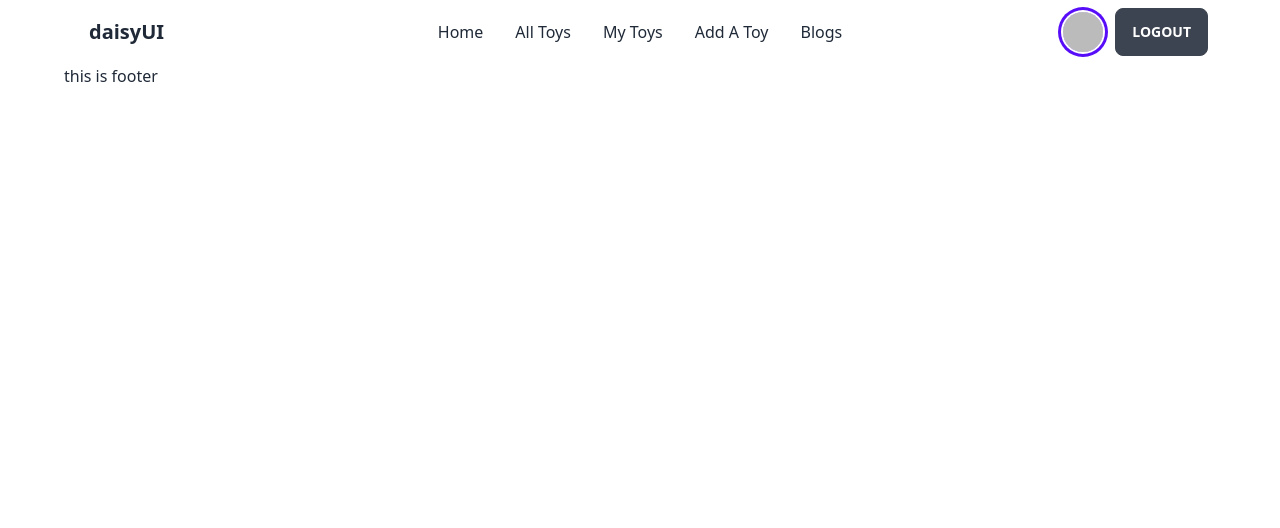
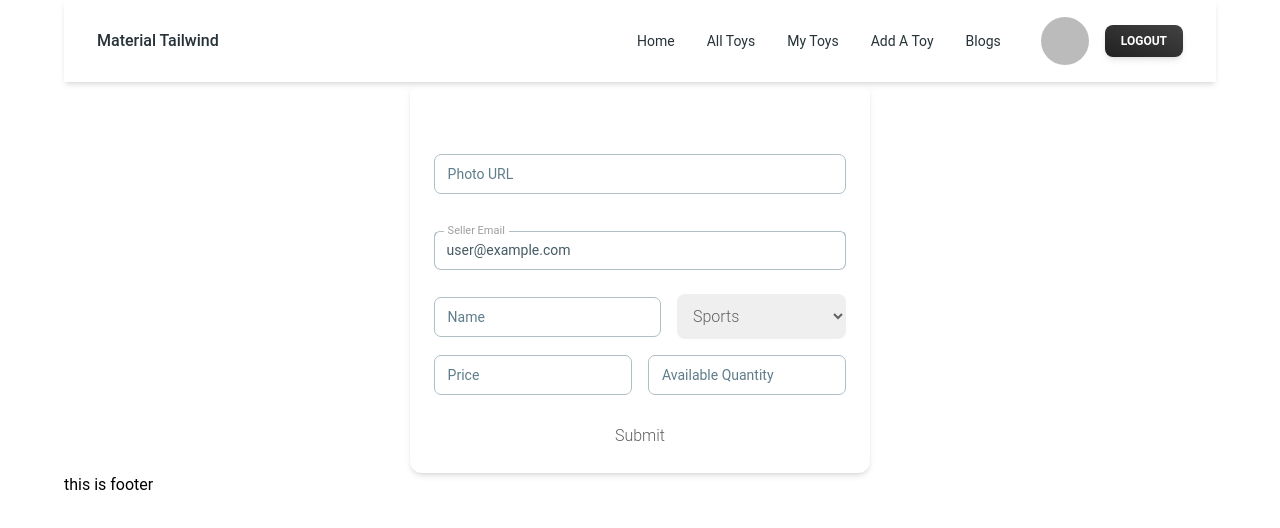
Before and after one commit to polash016/toy-express-client, a React (Vite) app: page /addToys in a window 1280 px wide. Shown: the top 528 px of the page. Built offline with nearby package versions, Linux system fonts and the light colour scheme; no server answers; sample sign-in values are in the browser's storage.

Commit message:
changed components from daisyui to materialui & changed add toy form & created dynamic email link in Mytoys

```diff
--- a/package.json
+++ b/package.json
@@ -10,12 +10,13 @@
     "preview": "vite preview"
   },
   "dependencies": {
-    "daisyui": "^2.51.6",
+    "@material-tailwind/react": "^2.0.1",
     "firebase": "^9.22.0",
     "localforage": "^1.10.0",
     "match-sorter": "^6.3.1",
     "react": "^18.2.0",
     "react-dom": "^18.2.0",
+    "react-hook-form": "^7.43.9",
     "react-icons": "^4.8.0",
     "react-router-dom": "^6.11.2",
     "react-tabs": "^6.0.1",
--- a/src/pages/AddToy/AddToy.jsx
+++ b/src/pages/AddToy/AddToy.jsx
@@ -1,11 +1,121 @@
-
+import { useForm } from "react-hook-form";
+// import React from "react";
+import {
+  Card,
+  CardBody,
+  Input,
+  Button,
+  Tabs,
+  TabPanel,
+  Option,
+  Select,
+} from "@material-tailwind/react";
+import { useContext } from "react";
+import { AuthContext } from "../../provider/AuthProvider";
 
 const AddToy = () => {
-    return (
-        <div>
+    const {user} = useContext(AuthContext)
+  const {
+    register,
+    handleSubmit,
+    formState: { errors },
+  } = useForm();
+  const onSubmit = (data) => {
+    console.log(data);
+    fetch("http://localhost:5000/addToy", {
+      method: "POST",
+      headers: {
+        "content-type": "application/json",
+      },
+      body: JSON.stringify(data),
+    })
+      .then((res) => res.json())
+      .then((result) => {
+        console.log(result);
+      });
+  };
+  return (
+    <div>
+      <Card
+        className="w-full max-w-[40%] mx-auto"
+        style={{
+          backgroundImage: `url(${""})`,
+          backgroundPosition: "center",
+          backgroundSize: "cover",
+          backgroundRepeat: "no-repeat",
+        }}
+      >
+        <CardBody>
+          <Tabs>
+            {/* <TabsHeader>
+                <Tab>Add Toy</Tab>
+              </TabsHeader> */}
+            <TabPanel value="card" className="p-0">
+              <form
+                onSubmit={handleSubmit(onSubmit)}
+                className="mt-12 flex flex-col gap-3"
+              >
+                <div>
+                  <Input
+                    label="Photo URL"
+                    {...register("picture_url", { required: true })}
+                  />
+                  {errors.picture_url && <span>This field is required</span>}
+                </div>
 
-        </div>
-    );
+                <div>
+                  <div className="my-6">
+                    <Input
+                      label="Seller Email"
+                      value={user.email}
+                      {...register("seller_email", { required: true })}
+                    />
+                    {errors.picture_url && <span>This field is required</span>}
+                  </div>
+                  <div className="my-4 flex items-center gap-4">
+                    <Input
+                      label="Name"
+                      maxLength={5}
+                      containerProps={{ className: "min-w-[72px]" }}
+                      {...register("name")}
+                    />
+
+                    <select
+                      className="p-3 rounded-lg border-solid border-slate-300 w-72"
+                      label="Category"
+                      {...register("sub_category")}
+                      maxLength={5}
+                    >
+                      <option value="Sports">Sports</option>
+                      <option value="Truck">Truck</option>
+                      <option value="Regular">Regular</option>
+                      <option  value="Mini Fire Truck">Fire Truck </option>
+                    </select>
+                  </div>
+                  <div className="my-4 flex items-center gap-4">
+                    <Input
+                      label="Price"
+                      maxLength={5}
+                      containerProps={{ className: "min-w-[72px]" }}
+                      {...register("price")}
+                    />
+                    <Input
+                      label="Available Quantity"
+                      maxLength={4}
+                      containerProps={{ className: "min-w-[72px]" }}
+                      {...register("available_quantity")}
+                    />
+                  </div>
+                </div>
+                {/* <Button size="lg">Pay Now</Button> */}
+                <input className="btn" type="submit" value="Submit" />
+              </form>
+            </TabPanel>
+          </Tabs>
+        </CardBody>
+      </Card>
+    </div>
+  );
 };
 
 export default AddToy;
--- a/src/shared/NavBar/NavBar.jsx
+++ b/src/shared/NavBar/NavBar.jsx
@@ -1,92 +1,263 @@
-import { useContext } from "react";
+import React, { useContext } from "react";
 import { Link } from "react-router-dom";
 import { AuthContext } from "../../provider/AuthProvider";
+import {
+  Navbar,
+  MobileNav,
+  Typography,
+  Button,
+  IconButton,
+  Avatar,
+} from "@material-tailwind/react";
 
 const NavBar = () => {
-    const {user, logOut} = useContext(AuthContext)
+  const { user, logOut } = useContext(AuthContext);
 
   const handleLogout = () => {
     logOut()
       .then()
-        .catch(error => {
+      .catch((error) => {
         console.log(error);
-        })
-    }
+      });
+  };
+  const [openNav, setOpenNav] = React.useState(false);
+
+  React.useEffect(() => {
+    window.addEventListener(
+      "resize",
+      () => window.innerWidth >= 960 && setOpenNav(false)
+    );
+  }, []);
+
+  const navList = (
+    <ul className="mb-4 mt-2 flex flex-col gap-2 lg:mb-0 lg:mt-0 lg:flex-row lg:items-center lg:gap-6">
+      <Typography
+        as="li"
+        variant="small"
+        color="blue-gray"
+        className="p-1 font-normal "
+      >
+        <Link to="/" className="justify-between">
+          Home
+        </Link>
+      </Typography>
+      <Typography
+        as="li"
+        variant="small"
+        color="blue-gray"
+        className="p-1 font-normal "
+      >
+        <Link to="/allToys" className="justify-between">
+          All Toys
+        </Link>
+      </Typography>
+      <Typography
+        as="li"
+        variant="small"
+        color="blue-gray"
+        className="p-1 font-normal "
+      >
+        <Link className="flex items-center" to="/myToys">
+          My Toys
+        </Link>
+      </Typography>
+      <Typography
+        as="li"
+        variant="small"
+        color="blue-gray"
+        className="p-1 font-normal"
+      >
+        <Link to="/addToys">Add A Toy</Link>
+      </Typography>
+      <Typography
+        as="li"
+        variant="small"
+        color="blue-gray"
+        className="p-1 font-normal"
+      >
+        <Link to="/blogs">Blogs</Link>
+      </Typography>
+    </ul>
+  );
+
   return (
-    <div className="navbar bg-base-100">
-      <div className="navbar-start">
-        <div className="dropdown">
-          <label tabIndex={0} className="btn btn-ghost lg:hidden">
+    <>
+      <Navbar className="sticky bg-opacity-100 inset-0 z-10 h-max max-w-full rounded-none py-2 px-4 lg:px-8 lg:py-4">
+        <div className="flex items-center justify-between text-blue-gray-900">
+          <Typography
+            as="a"
+            href="#"
+            className="mr-4 cursor-pointer py-1.5 font-medium"
+          >
+            Material Tailwind
+          </Typography>
+          <div className="flex items-center gap-4">
+            <div className="mr-1 hidden lg:block">{navList}</div>
+            {/* <Avatar src="/img/face-2.jpg" alt="avatar" /> */}
+            {user && (
+              <div className="ml-4">
+                <Avatar title={user?.email} src={user?.photoURL} />
+              </div>
+            )}
+            {user ? (
+              <Link>
+                <Button
+                  onClick={handleLogout}
+                  variant="gradient"
+                  size="sm"
+                  className="hidden lg:inline-block"
+                >
+                  <span>Logout</span>
+                </Button>
+              </Link>
+            ) : (
+              <Link to="/login">
+                <Button
+                  variant="gradient"
+                  size="sm"
+                  className="hidden lg:inline-block"
+                >
+                  <span>Login</span>
+                </Button>
+              </Link>
+            )}
+            <IconButton
+              variant="text"
+              className="ml-auto h-6 w-6 text-inherit hover:bg-transparent focus:bg-transparent active:bg-transparent lg:hidden"
+              ripple={false}
+              onClick={() => setOpenNav(!openNav)}
+            >
+              {openNav ? (
                 <svg
                   xmlns="http://www.w3.org/2000/svg"
-              className="h-5 w-5"
                   fill="none"
+                  className="h-6 w-6"
                   viewBox="0 0 24 24"
                   stroke="currentColor"
+                  strokeWidth={2}
                 >
                   <path
                     strokeLinecap="round"
                     strokeLinejoin="round"
-                strokeWidth="2"
-                d="M4 6h16M4 12h8m-8 6h16"
+                    d="M6 18L18 6M6 6l12 12"
                   />
                 </svg>
-          </label>
-          <ul
-            tabIndex={0}
-            className="menu menu-compact dropdown-content mt-3 p-2 shadow bg-base-100 rounded-box w-52"
+              ) : (
+                <svg
+                  xmlns="http://www.w3.org/2000/svg"
+                  className="h-6 w-6"
+                  fill="none"
+                  stroke="currentColor"
+                  strokeWidth={2}
                 >
-            <li>
-              <a>Home</a>
-            </li>
-            <li tabIndex={0}>
-              <Link to='/allToys' className="justify-between">All Toys</Link>
-            </li>
-            <li>
-            <Link to='/myToys'>My Toys</Link>
-            </li>
-            <li>
-            <Link to='/addToys'>Add A Toy</Link>
-          </li>
-          <li>
-            <Link to='/blogs'>Blogs</Link>
-          </li>
-          </ul>
-        </div>
-        <a className="btn btn-ghost normal-case text-xl">daisyUI</a>
-      </div>
-      <div className="navbar-center hidden lg:flex">
-        <ul className="menu menu-horizontal px-1">
-          <li>
-            <Link to='/'>Home</Link>
-          </li>
-          <li tabIndex={0}>
-          <Link to='/allToys'>All Toys</Link>
-          </li>
-          <li>
-            <Link to='/myToys'>My Toys</Link>
-          </li>
-          <li>
-            <Link to='/addToys'>Add A Toy</Link>
-          </li>
-          <li>
-            <Link to='/blogs'>Blogs</Link>
-          </li>
-        </ul>
-      </div>
-      <div className="navbar-end">
-        {
-            user && <div className="avatar">
-            <div className="w-10 h-10 mr-3 rounded-full ring ring-primary ring-offset-base-100 ring-offset-2">
-              <img title={user?.email} src={user?.photoURL} />
+                  <path
+                    strokeLinecap="round"
+                    strokeLinejoin="round"
+                    d="M4 6h16M4 12h16M4 18h16"
+                  />
+                </svg>
+              )}
+            </IconButton>
           </div>
         </div>
-        }
-        {user ? <Link><button onClick={handleLogout} className="btn">Logout</button></Link>:
-        <Link to='/login'><button className="btn">Login</button></Link>}
-      </div>
-    </div>
+        <MobileNav open={openNav}>
+          {navList}
+
+          {user ? (
+            <Button
+              onClick={handleLogout}
+              variant="gradient"
+              size="sm"
+              className="mb-2"
+            >
+              <span>Logout</span>
+            </Button>
+          ) : (
+            <Button variant="gradient" size="sm" className="mb-2">
+              <span>Login</span>
+            </Button>
+          )}
+        </MobileNav>
+      </Navbar>
+    </>
   );
 };
 
+//   return (
+//     <div className="navbar bg-base-100">
+//       <div className="navbar-start">
+//         <div className="dropdown">
+//           <label tabIndex={0} className="btn btn-ghost lg:hidden">
+//             <svg
+//               xmlns="http://www.w3.org/2000/svg"
+//               className="h-5 w-5"
+//               fill="none"
+//               viewBox="0 0 24 24"
+//               stroke="currentColor"
+//             >
+//               <path
+//                 strokeLinecap="round"
+//                 strokeLinejoin="round"
+//                 strokeWidth="2"
+//                 d="M4 6h16M4 12h8m-8 6h16"
+//               />
+//             </svg>
+//           </label>
+//           <ul
+//             tabIndex={0}
+//             className="menu menu-compact dropdown-content mt-3 p-2 shadow bg-base-100 rounded-box w-52"
+//           >
+//             <li>
+//               <a>Home</a>
+//             </li>
+//             <li tabIndex={0}>
+//               <Link to='/allToys' className="justify-between">All Toys</Link>
+//             </li>
+//             <li>
+//             <Link to='/myToys'>My Toys</Link>
+//             </li>
+//             <li>
+//             <Link to='/addToys'>Add A Toy</Link>
+//           </li>
+//           <li>
+//             <Link to='/blogs'>Blogs</Link>
+//           </li>
+//           </ul>
+//         </div>
+//         <a className="btn btn-ghost normal-case text-xl">daisyUI</a>
+//       </div>
+//       <div className="navbar-center hidden lg:flex">
+//         <ul className="menu menu-horizontal px-1">
+//           <li>
+//             <Link to='/'>Home</Link>
+//           </li>
+//           <li tabIndex={0}>
+//           <Link to='/allToys'>All Toys</Link>
+//           </li>
+//           <li>
+//             <Link to='/myToys'>My Toys</Link>
+//           </li>
+//           <li>
+//             <Link to='/addToys'>Add A Toy</Link>
+//           </li>
+//           <li>
+//             <Link to='/blogs'>Blogs</Link>
+//           </li>
+//         </ul>
+//       </div>
+//       <div className="navbar-end">
+//         {
+//             user && <div className="avatar">
+//             <div className="w-10 h-10 mr-3 rounded-full ring ring-primary ring-offset-base-100 ring-offset-2">
+//               <img title={user?.email} src={user?.photoURL} />
+//             </div>
+//           </div>
+//         }
+//         {user ? <Link><button onClick={handleLogout} className="btn">Logout</button></Link>:
+//         <Link to='/login'><button className="btn">Login</button></Link>}
+//       </div>
+//     </div>
+//   );
+// };
+
 export default NavBar;
--- a/tailwind.config.js
+++ b/tailwind.config.js
@@ -1,11 +1,10 @@
 /** @type {import('tailwindcss').Config} */
-export default {
-  content: [
-    "./index.html",
-    "./src/**/*.{js,ts,jsx,tsx}",
-  ],
+const withMT = require("@material-tailwind/react/utils/withMT");
+
+module.exports = withMT({
+  content: ["./index.html", "./src/**/*.{vue,js,ts,jsx,tsx}"],
   theme: {
     extend: {},
   },
-  plugins: [require("daisyui")],
-}
+  plugins: [],
+});
```
Also changed, not shown: src/pages/Home/CategoryTabs/CategoryToy.jsx (+36 -20 lines), src/pages/MyToys/MyToys.jsx (+12 -0 lines), 1 other file (tests, documents, lock files or other folders). Lines whose indentation alone changed are shown as unchanged.
